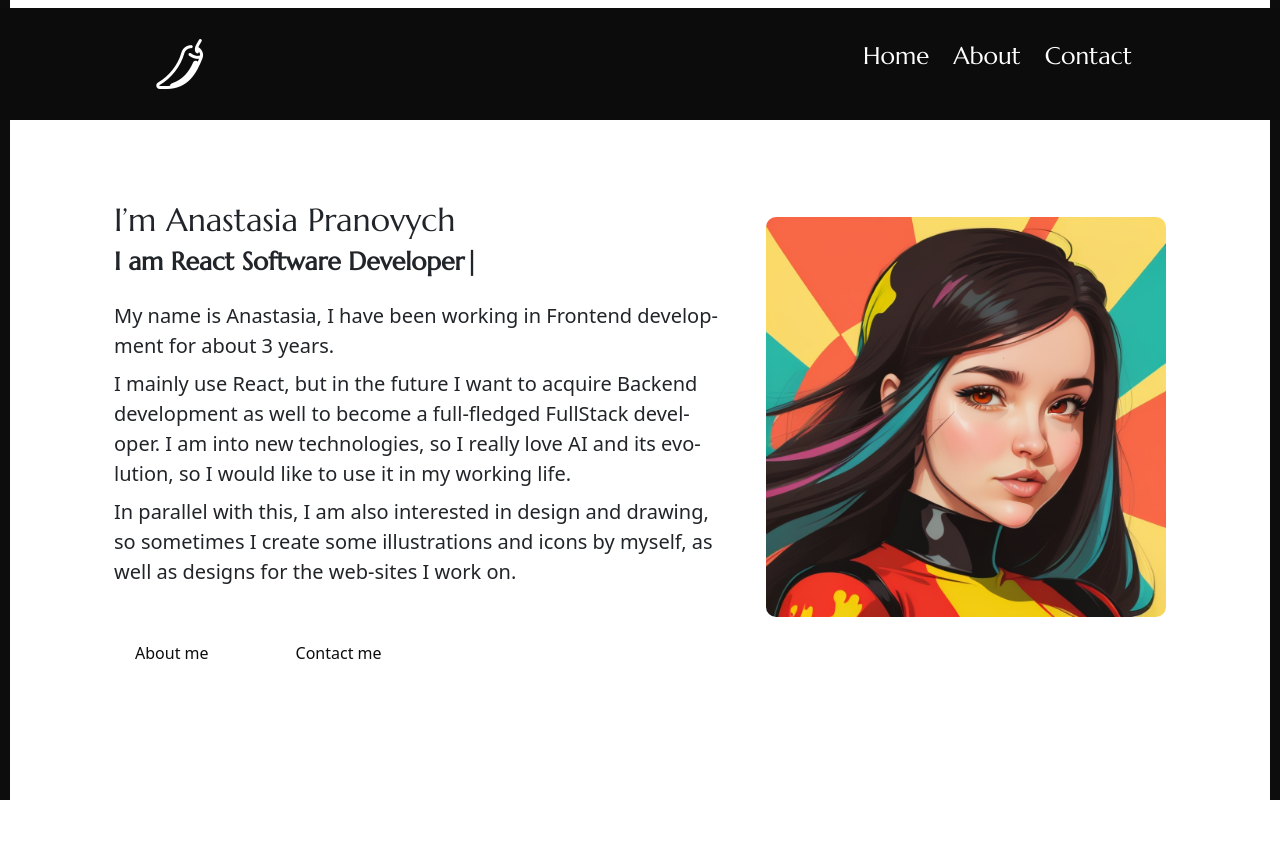
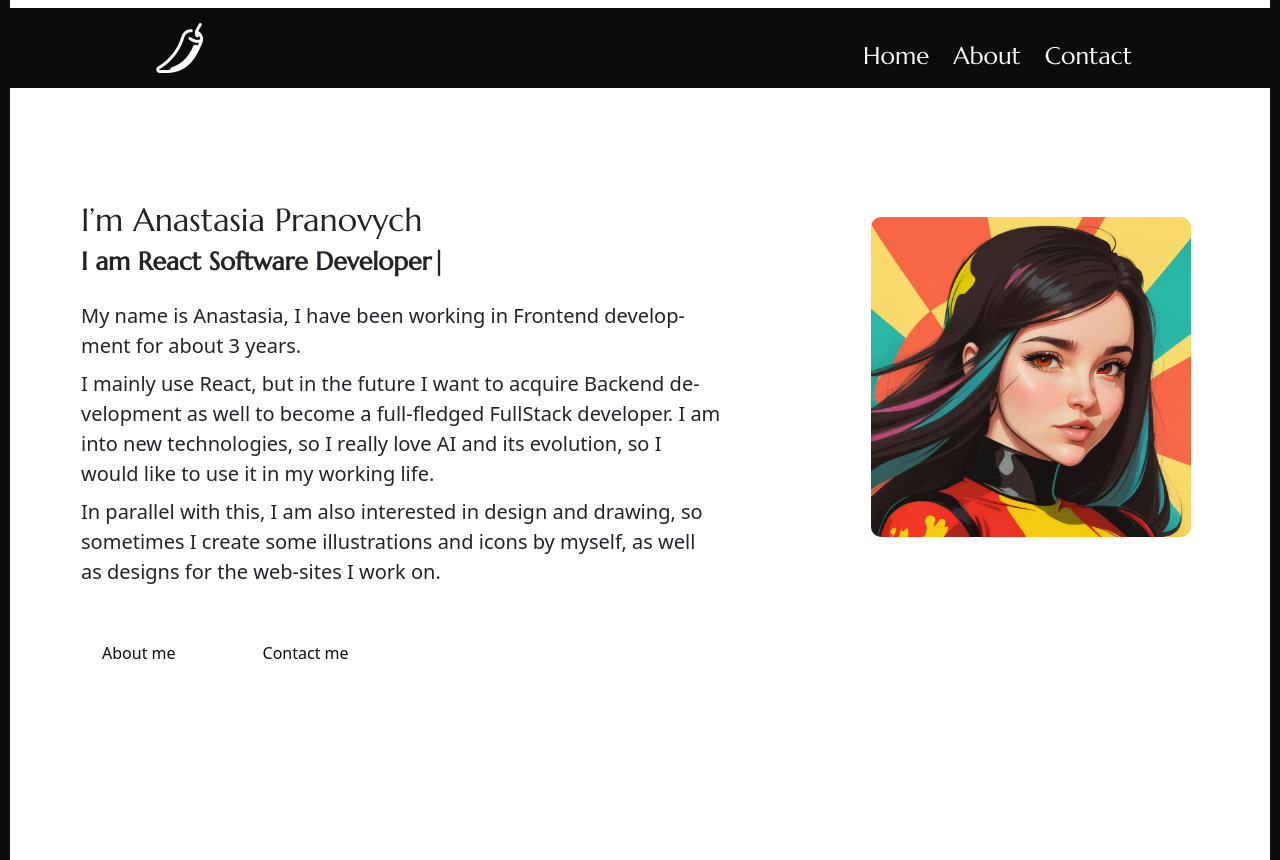
Before and after one commit to InspirationAndMotivation/inspirationandmotivation.github.io, a React (Create React App) app: page / in a window 1280 px wide. Built offline with nearby package versions, Linux system fonts and the light colour scheme; the HTML template or start-up script is replaced by a standard one.

Commit message:
Styling fixes

```diff
--- a/src/header/index.js
+++ b/src/header/index.js
@@ -12,7 +12,7 @@ const Headermain = () => {
   return (
     <>
       <header className="fixed-top site__header">
-        <div className="d-flex align-items-center justify-content-between">
+        <div className="d-flex align-items-center justify-content-between menu">
           <Link className="navbar-brand nav_ac p-3" to="/">
             <div className="logo"></div>
           </Link>
--- a/src/header/style.css
+++ b/src/header/style.css
@@ -1,8 +1,17 @@
 .site__header {
   top: 0.5rem;
   padding-inline: calc(15% - 60px);
-  font-size: 1.5rem;
+  font-size: 1rem;
+  height: 5rem;
   background-color: var(--bg-color);
+}
+
+.menu {
+  height: 5rem;
+}
+
+.menu__container {
+  margin-block: auto;
 }
 
 .cortina__wrapper-menu {
@@ -91,7 +100,9 @@
 }
 
 .logo {
+  background-repeat: no-repeat;
   background-image: url('../assets/images/pepper.png');
+  margin-block: auto;
   width: 4rem;
   height: 4rem;
 }
--- a/src/index.css
+++ b/src/index.css
@@ -10,12 +10,11 @@
 
 html,
 body {
-  height: 100%;
+  width: 100vw;
 }
 
 body {
-  margin: 0;
-  padding-inline: 5rem;
+  margin-inline: 60px;
   height: 100%;
   overflow-x: hidden;
   overflow-y: hidden;
--- a/src/pages/about/index.js
+++ b/src/pages/about/index.js
@@ -15,7 +15,7 @@ export const About = () => {
         </Helmet>
         <Row className="mb-3 mt-3 pt-md-3">
           <Col lg="8">
-            <h1 className="display-4 mb-4">About me</h1>
+            <h1 className="display-5 mb-4">About me</h1>
             <hr className="t_border my-4 ml-0 text-left" />
           </Col>
         </Row>
--- a/src/pages/contact/index.js
+++ b/src/pages/contact/index.js
@@ -16,7 +16,7 @@ export const ContactMe = () => {
         </Helmet>
         <Row className="mb-3 mt-3 pt-md-3">
           <Col lg="8">
-            <h1 className="display-4 mb-4">Contact Me</h1>
+            <h1 className="display-5 mb-4">Contact Me</h1>
             <hr className="t_border my-4 ml-0 text-left" />
           </Col>
         </Row>
--- a/src/pages/home/index.js
+++ b/src/pages/home/index.js
@@ -18,7 +18,7 @@ export const Home = () => {
         <div className="intro_sec d-block d-lg-flex align-items-center ">
           <div className="text order-2 order-lg-1 h-100 d-lg-flex justify-content-center">
             <div className="home_page align-self-center d-flex justify-content-around w-100">
-              <div className="intro mx-4">
+              <div className="intro mx-3">
                 <h2 className="mb-1x">{introdata.title}</h2>
                 <h1 className="fluidz-48 mb-4">
                   <Typewriter
--- a/src/pages/home/style.css
+++ b/src/pages/home/style.css
@@ -12,8 +12,8 @@ section {
 }
 
 .main_picture {
-  width: 25rem;
-  height: 25rem;
+  width: 20rem;
+  height: 20rem;
   border-radius: 10px;
   margin-block: 1rem;
 }
```
